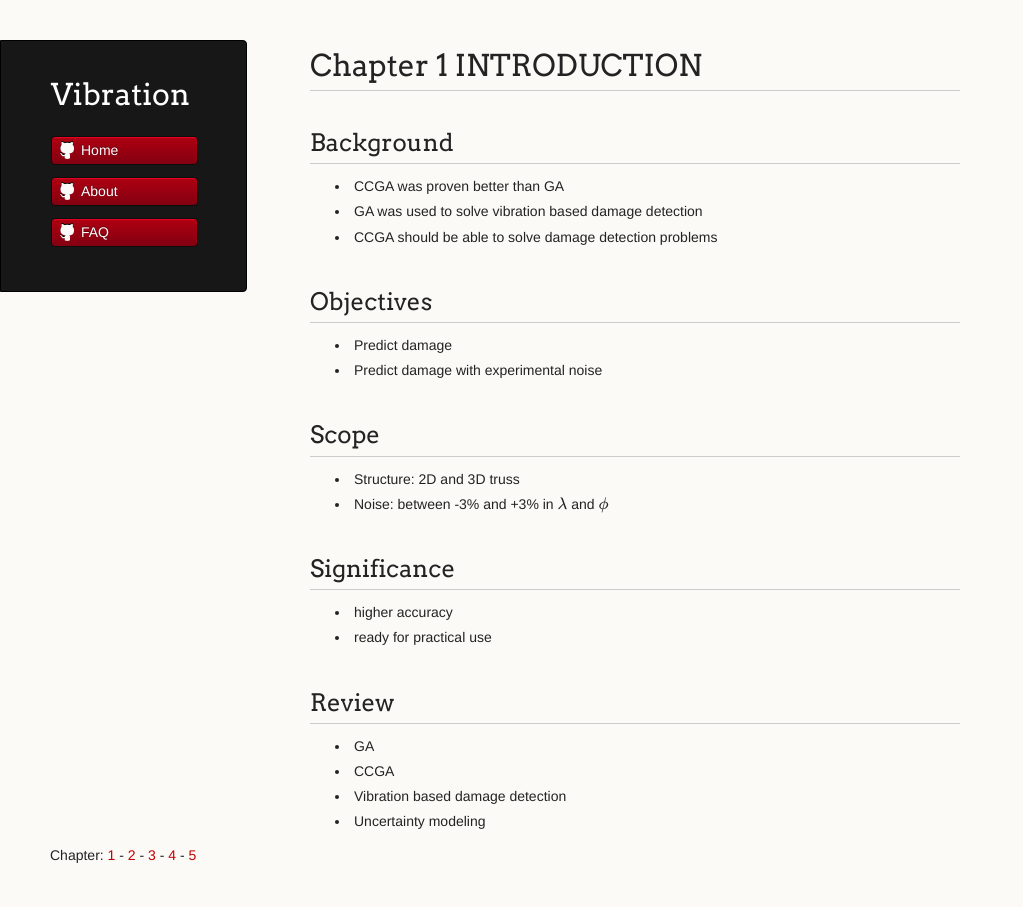
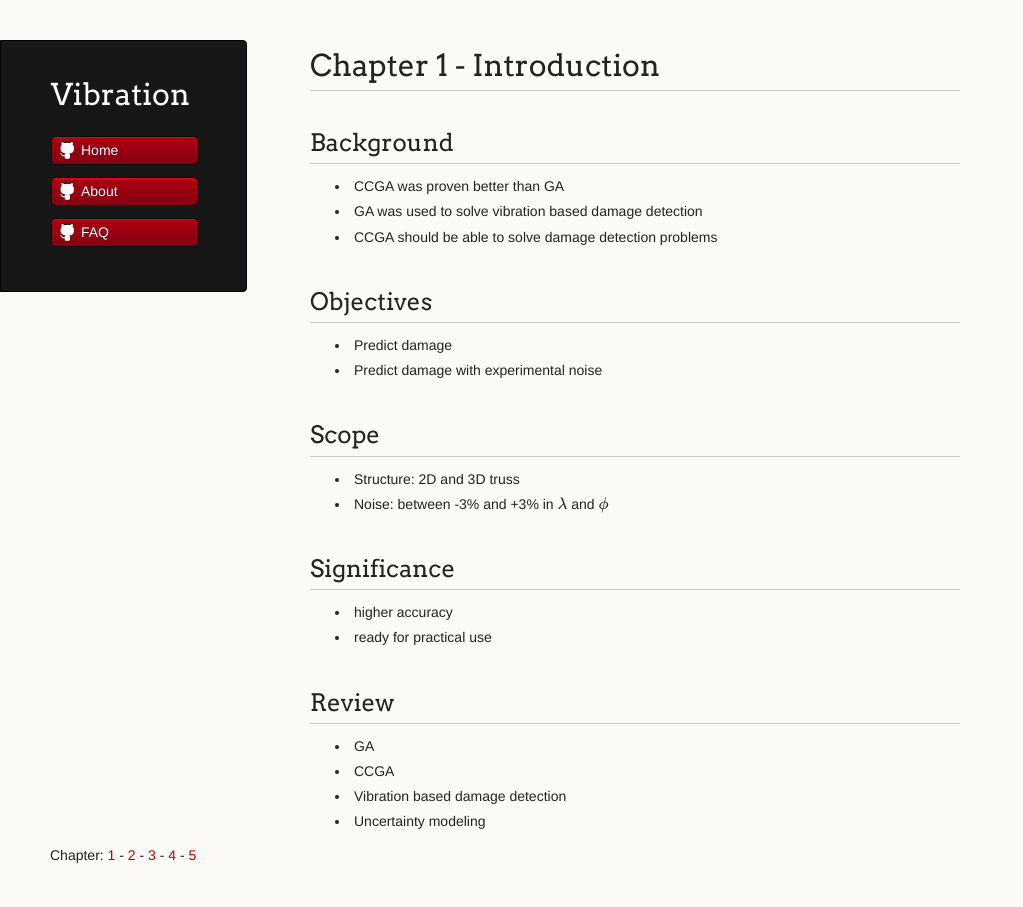
Before and after one commit to vireax/vibration, a Jekyll site: the page built from ch1.md, in a window 1280 px wide. Shown: the whole page, without its empty margins (0-1023 px from the left). Built offline with Jekyll 4.4.1, drawn with Linux system fonts in a browser that asks for light colours; formulas are drawn with MathJax 3.

Commit message:
Update ch1.md

```diff
--- a/ch1.md
+++ b/ch1.md
@@ -1,6 +1,6 @@
 ---
 layout: page
-title: Chapter 1 INTRODUCTION
+title: Chapter 1 - Introduction
 ---
 
 ## Background
```
